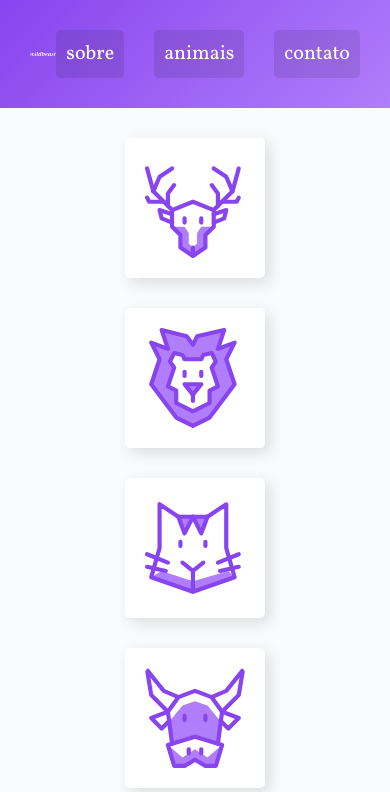
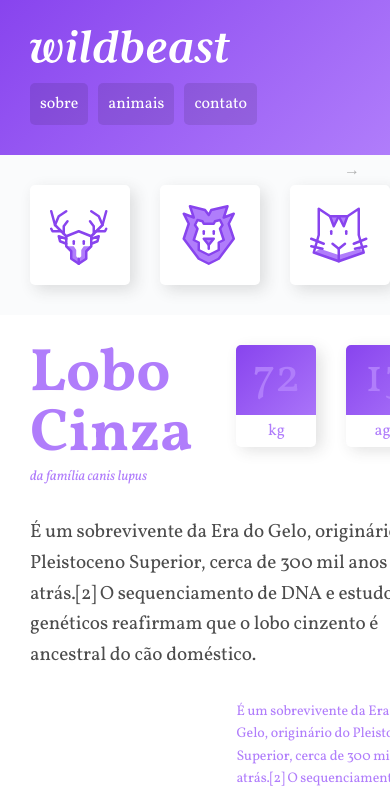
Before and after one commit to stefanopaulo/wildbeast, a plain HTML site: page index.html in a window 390 px wide. Shown: the top 792 px of the page. Drawn offline with Linux system fonts and the light colour scheme.

Commit message:
responsivo menu

```diff
--- a/css/style.css
+++ b/css/style.css
@@ -253,7 +253,7 @@ p.destaque {
 }
 
 /* 760px */
-@media (max-width: 47em) {
+@media (max-width: 47.5em) {
     .estrutura {
         grid-template-columns: 100%;
         grid-template-areas:
@@ -264,4 +264,58 @@ p.destaque {
             "footer"
         ;
     }
+
+    .header {
+        grid-template-columns: auto;
+    }
+
+    .header nav a {
+        font-size: 1em;
+    }
+
+    .header li + li {
+        margin-left: 10px;
+    }
+
+    .logo {
+        margin-bottom: 20px;
+    }
+
+    .sidenav {
+        padding: 0 30px;
+        overflow-x: auto;
+        position: relative;
+    }
+
+    .sidenav::after {
+        content: "→";
+        position: absolute;
+        top: 5px;
+        right: 30px;
+        color: rgba(0, 0, 0, .3);
+        animation: seta .5s ease-in 0s infinite alternate;
+    }
+
+    .sidenav ul {
+        display: flex;
+    }
+
+    .sidenav ul li {
+        flex: 1 0 60px;
+    }
+
+    .sidenav li a {
+        margin: 30px 30px 30px 0;
+    }
 }
+
+/* keyframes */
+@keyframes seta {
+    from {
+        right: 30px;
+    }
+
+    to {
+        right: 20px;
+    }
+}
```
